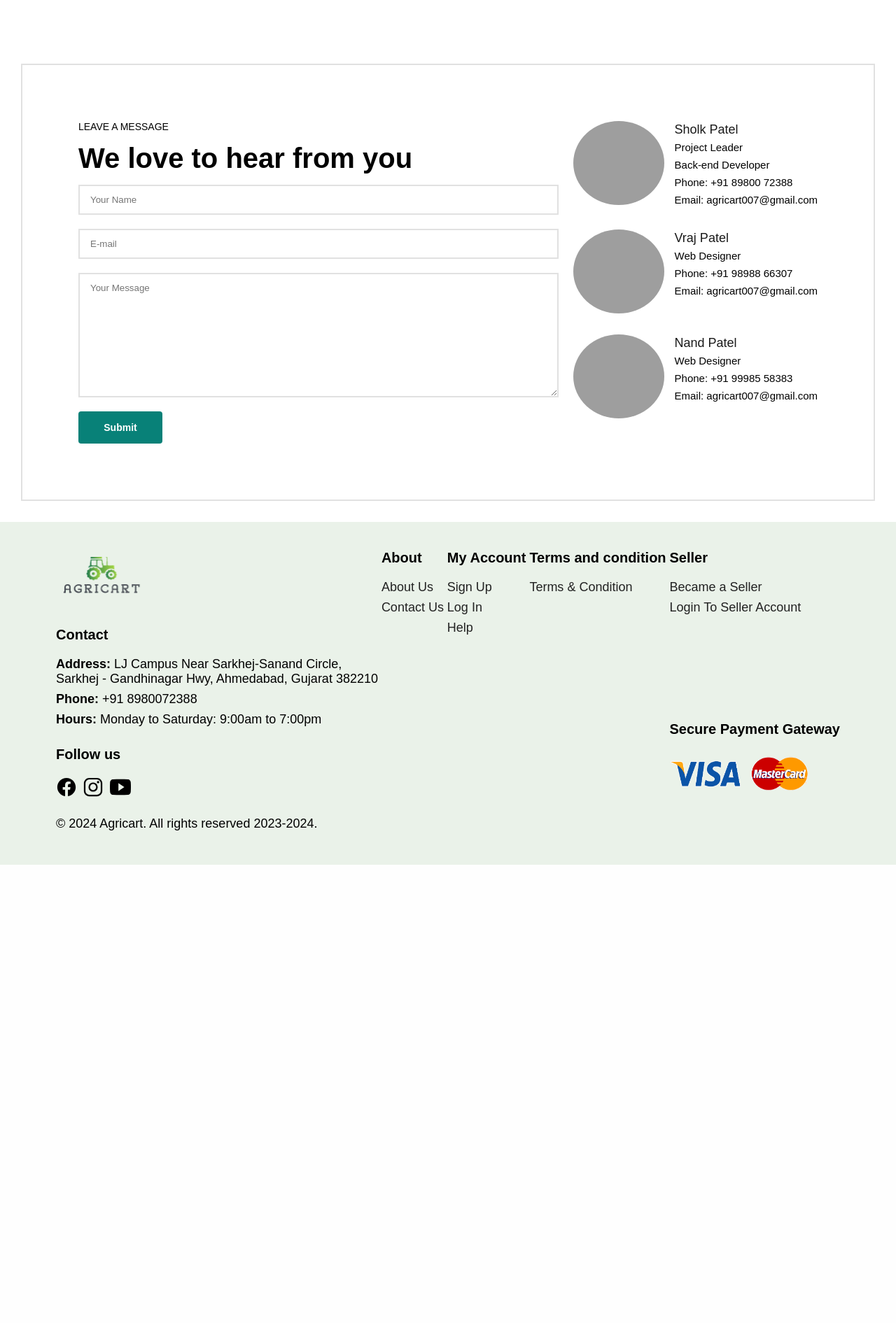
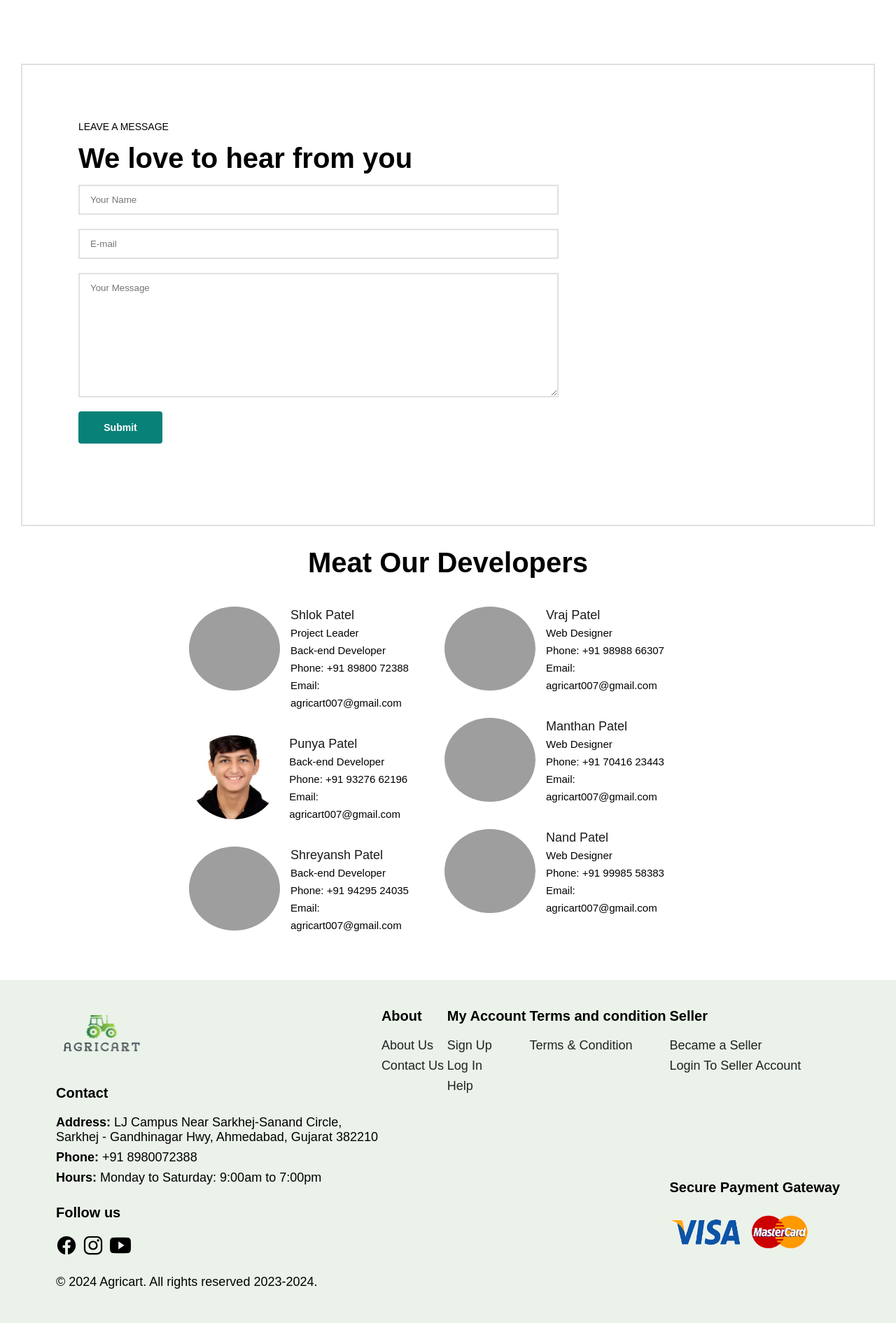
Before and after one commit to agricart007/Agricart, a PHP site: page /contact.php in a window 1280 px wide. Shown: the part 930-2821 px from the top of the page at 70% size. Before the commit the page ends 2166 px from the top, so only its background shows below. Run offline with PHP 8.4, Linux system fonts and the light colour scheme; a user stored in the database is signed in; data comes from the database, SQL or seed files in the repository; data that the repository does not hold is empty; grey boxes are pictures that could not be loaded.

Commit message:
Add files via upload

```diff
--- a/buyer/contact.php
+++ b/buyer/contact.php
@@ -55,9 +55,9 @@ if ($result) {
                     <li class="icon">
                         <div class="cart">
                             <a href="cart.php"><ion-icon name="cart-outline"></ion-icon></a>
-                            <sup><?php if($row['product_count'] > 0){
-                                echo $row['product_count']; }?>
-                            </sup>
+                            <?php if($row['product_count'] > 0): ?>
+                        <sup><?php echo $row['product_count'];?></sup>
+                    <?php endif; ?>
                         </div>
                     </li>
                     <li class="dropdown"><a href="#" class="dropbtn"><ion-icon name="person-outline"></ion-icon></a>
@@ -114,27 +114,42 @@ if ($result) {
                 <input type="text" name="email" placeholder="E-mail" required>
                 <!-- <input type="text" placeholder="Subject" required> -->
                 <textarea name="message" id="" cols="30" rows="10" placeholder="Your Message" required></textarea>
-                <button class="normal">Submit</button>
+                <button class="normal">Submit</button><br><br>
+
             </form>
+        </section>
+
+        <center><h2 class="our_team">Meat Our Developers</h2></center><br><br>
+        <section id="meat_our_member">
+        <div class="people">
+                <div>
+                    <img src="../images/shlok.png">
+                    <p><span>Shlok Patel</span>Project Leader<br> Back-end Developer <br>Phone: +91 89800 72388<br>Email: agricart007@gmail.com</p>
+                </div>
+                <div>
+                    <img src="../images/punya.jpg">
+                    <p><span>Punya Patel</span>Back-end Developer<br>Phone: +91 93276 62196<br>Email: agricart007@gmail.com</p>
+                </div>
+                <div>
+                    <img src="../images/shreyansh.jpg">
+                    <p><span>Shreyansh Patel</span>Back-end Developer<br>Phone: +91 94295 24035<br>Email: agricart007@gmail.com</p>
+                </div><br><br>
+            </div>
             <div class="people">
                 <div>
-                    <img src="../images/shlok.png">
-                    <p><span>Sholk Patel</span>Project Leader<br> Back-end Developer <br>Phone: +91 89800 72388<br>Email: agricart007@gmail.com</p>
+                    <img src="../images/vraj.png">
+                    <p><span>Vraj Patel</span>Web Designer <br>Phone: +91 98988 66307<br>Email: agricart007@gmail.com</p>
                 </div>
                 <div>
-                    <img src="../images/vraj.png">
-                    <p><span>Vraj Patel</span>Web Designer<br>Phone: +91 98988 66307<br>Email: agricart007@gmail.com</p>
+                    <img src="../images/manthan.jpg">
+                    <p><span>Manthan Patel</span>Web Designer<br>Phone: +91 70416 23443<br>Email: agricart007@gmail.com</p>
                 </div>
                 <div>
                     <img src="../images/nand.png">
                     <p><span>Nand Patel</span>Web Designer<br>Phone: +91 99985 58383<br>Email: agricart007@gmail.com</p>
-                </div>
-
+                </div><br><br>
             </div>
-
         </section>
-
-
 
 
         <script type="module" src="https://unpkg.com/ionicons@7.1.0/dist/ionicons/ionicons.esm.js"></script>
--- a/buyer/home.css
+++ b/buyer/home.css
@@ -588,8 +588,7 @@ h1.why{
     font-weight: 800;
 }
 #form-detail{
-    display: flex;
-    justify-content: space-between;
+
     margin: 30px;
     padding: 80px;
     border: 2px solid #e1e1e1;
@@ -632,28 +631,41 @@ button.normal{
     color: white;
     width: 120px;
 }
-#form-detail .people div{
+.our_team{
+    font-size: 40px;
+}
+#meat_our_member{
+    display: flex;
+    justify-content: space-between;
+    margin-left: 250px;
+    margin-right: 300px;
+}
+.people div{
     padding-bottom: 30px;
     display: flex;
     align-items: flex-start;
+    margin-top: 4px;
+    margin-left:20px;
 }
-#form-detail .people div img{
+.people div img{
     width: 130px;
     height: 120px;
     border-radius: 50%;
     object-fit: cover;
     margin-right: 15px;
 }
-#form-detail .people div p{
+.people div p{
     margin: 0;
     font-size: 15PX;
     line-height: 25PX;
 }
-#form-detail .people div span{
+.people div span{
     display: block;
     font-size: 18px;
     color: #1a1a1a  ;
 }
+
+
 #why {
     display: flex;
     justify-content: space-between;
@@ -1102,22 +1114,21 @@ button {
     padding: 20px;
 }
 .abcd{
-    width: 600px;
+    width: 500px;
 }
 .img_abcd{
-    margin-right: 50px;
-    margin-left: -390px;
+    margin-left: -300px;
 }
 #shop-details{
     display: grid;
     align-items:center;
     justify-content: space-between;
-    margin-left: 100px;
+    margin-left: 40px;
 }
 
 #shop-details h2{
     font-size: 35px;
-    line-height: 20px;
+    line-height: 40px;
     padding-bottom: 27px;
 }
 
```
